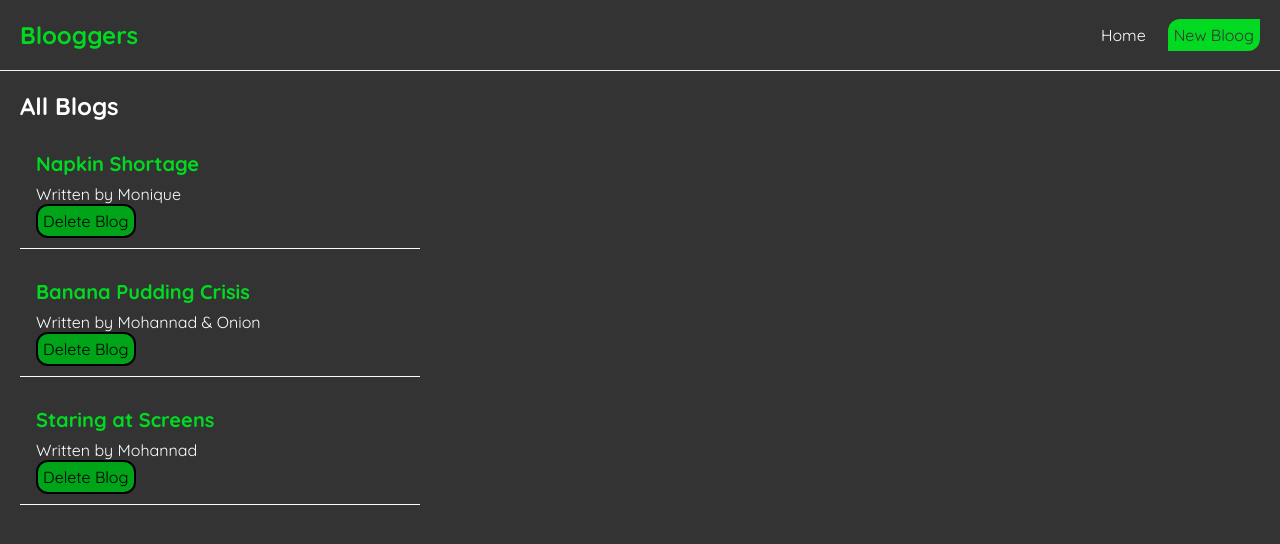
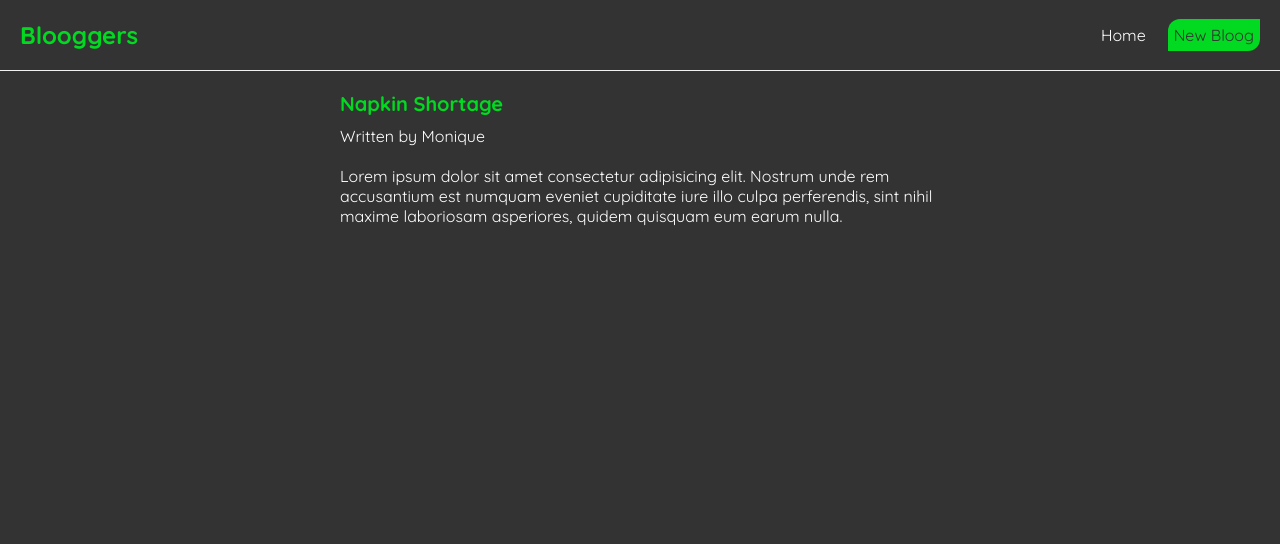
Before and after one commit to MuhannadPwC/react-practice, a React (Create React App) app: page /blogs/1 in a window 1280 px wide. Shown: the top 544 px of the page. Built offline with nearby package versions, Linux system fonts and the light colour scheme; data requests are answered from the project's data file.

Commit message:
added routing and blog details

```diff
--- a/data/db.json
+++ b/data/db.json
@@ -2,19 +2,19 @@
   "blogs": [
     {
       "title": "Napkin Shortage",
-      "body": "lorem ipsum...",
+      "body": "Lorem ipsum dolor sit amet consectetur adipisicing elit. Nostrum unde rem accusantium est numquam eveniet cupiditate iure illo culpa perferendis, sint nihil maxime laboriosam asperiores, quidem quisquam eum earum nulla.",
       "author": "Monique",
       "id": 1
     },
     {
       "title": "Banana Pudding Crisis",
-      "body": "lorem ipsum...",
+      "body": "Lorem ipsum dolor sit amet consectetur adipisicing elit. Nostrum unde rem accusantium est numquam eveniet cupiditate iure illo culpa perferendis, sint nihil maxime laboriosam asperiores, quidem quisquam eum earum nulla.",
       "author": "Mohannad & Onion",
       "id": 2
     },
     {
       "title": "Staring at Screens",
-      "body": "No words, no answers, head empty",
+      "body": "Lorem ipsum dolor sit amet consectetur adipisicing elit. Nostrum unde rem accusantium est numquam eveniet cupiditate iure illo culpa perferendis, sint nihil maxime laboriosam asperiores, quidem quisquam eum earum nulla.",
       "author": "Mohannad",
       "id": 3
     }
--- a/package.json
+++ b/package.json
@@ -8,6 +8,7 @@
     "@testing-library/user-event": "^13.5.0",
     "react": "^18.2.0",
     "react-dom": "^18.2.0",
+    "react-router-dom": "^5.3.4",
     "react-scripts": "5.0.1",
     "web-vitals": "^2.1.4"
   },
--- a/src/App.js
+++ b/src/App.js
@@ -1,15 +1,29 @@
 import NavBar from "./NavBar";
 import Home from "./Home";
+import { BrowserRouter as Router, Route, Switch } from "react-router-dom";
+import Create from "./Create";
+import BlogDetails from "./BlogDetails";
 
 function App() {
-
   return (
-    <div className="App">
-      <NavBar />
-      <div className="content">
-        <Home />
+    <Router>
+      <div className="App">
+        <NavBar />
+        <div className="content">
+          <Switch>
+            <Route exact path="/">
+              <Home />
+            </Route>
+            <Route path="/create">
+              <Create />
+            </Route>
+            <Route path="/blogs/:id">
+              <BlogDetails />
+            </Route>
+          </Switch>
+        </div>
       </div>
-    </div>
+    </Router>
   );
 }
 
--- /dev/null
+++ b/src/BlogDetails.js
@@ -0,0 +1,27 @@
+import { useParams } from "react-router-dom";
+import useFetch from "./useFetch";
+
+const BlogDetails = () => {
+  const { id } = useParams();
+  const {
+    data: blog,
+    error,
+    isLoading,
+  } = useFetch("http://localhost:8000/blogs/" + id);
+
+  return (
+    <div className="blog-details">
+      {isLoading && <div>Loading...</div>}
+      {error && <div>{error}</div>}
+      { blog && (
+        <article>
+          <h2>{blog.title}</h2>
+          <p>Written by {blog.author}</p>
+          <div>{blog.body}</div>
+        </article>
+      )}
+    </div>
+  );
+};
+
+export default BlogDetails;
--- a/src/BlogList.js
+++ b/src/BlogList.js
@@ -1,4 +1,6 @@
-const BlogList = ({blogs, title, deleteBlog}) => {
+import { Link } from "react-router-dom";
+
+const BlogList = ({blogs, title}) => {
   /* const blogs = props.blogs;
   const title = props.title; */
 
@@ -7,9 +9,10 @@
       <h2>{title}</h2>
       {blogs.map((blog) => (
         <div className="blog-preview" key={blog.id}>
-          <h2>{blog.title}</h2>
-          <p>Written by {blog.author}</p>
-          <button onClick={() => deleteBlog(blog.id)} className="delete">Delete Blog</button>
+          <Link to={`/blogs/${blog.id}`}>
+            <h2>{blog.title}</h2>
+            <p>Written by {blog.author}</p>
+          </Link>
         </div>
       ))}
     </div>
--- /dev/null
+++ b/src/Create.js
@@ -0,0 +1,9 @@
+const Create = () => {
+  return (
+    <div className="create">
+      <h2>Add new Blog</h2>
+    </div>
+   );
+}
+
+export default Create;
--- a/src/Home.js
+++ b/src/Home.js
@@ -1,27 +1,18 @@
-import { useState, useEffect } from "react";
 import BlogList from "./BlogList";
+import useFetch from "./useFetch";
+
 
 const Home = () => {
-  const [blogs, setBlogs] = useState([]);
 
-  const deleteBlog = (id) => {
-    const newBlogs = blogs.filter((blog) => blog.id !== id);
-    setBlogs(newBlogs);
-  };
-
-  useEffect(() => {
-    fetch('http://localhost:8000/blogs')
-    .then(res => {
-      return res.json();
-    })
-    .then((data) => {
-      setBlogs(data);
-    });
-  }, []);
+  const {data: blogs, isLoading, error} = useFetch("http://localhost:8000/blogs")
 
   return (
     <div className="home">
-      <BlogList blogs={blogs} title="All Blogs" deleteBlog={deleteBlog} />
+      {error && <div>{error}</div>}
+      {isLoading && <div>Loading...</div>}
+      {blogs && (
+        <BlogList blogs={blogs} title="All Blogs" />
+      )}
     </div>
   );
 };
--- a/src/NavBar.js
+++ b/src/NavBar.js
@@ -1,10 +1,12 @@
+import { Link } from "react-router-dom";
+
 const NavBar = () => {
   return (
     <nav className="navbar">
       <h1>Blooggers</h1>
       <div className="links">
-        <a href="/">Home</a>
-        <a href="/create" className="btn">New Bloog</a>
+        <Link to="/">Home</Link>
+        <Link to="/create" className="btn">New Bloog</Link>
       </div>
     </nav>
   );
--- a/src/index.css
+++ b/src/index.css
@@ -42,7 +42,8 @@
   box-shadow: 4px 4px 10px black;
 }
 .content {
-  max-width: 400px;
+  max-width: 600px;
+  margin: 0 auto;
   padding: 20px;
 }
 /* blog previews / list */
@@ -73,3 +74,24 @@
   box-shadow: 4px 4px 10px black;
   background-color: #01da21;
 }
+
+.blog-preview a {
+  text-decoration: none;
+}
+/* blog details page */
+.blog-details h2 {
+  font-size: 20px;
+  color: #01da21;
+  margin-bottom: 10px;
+}
+.blog-details div {
+  margin: 20px 0;
+}
+.blog-details button {
+  background: #f1356d;
+  color: #fff;
+  border: 0;
+  padding: 8px;
+  border-radius: 8px;
+  cursor: pointer;
+}
--- /dev/null
+++ b/src/useFetch.js
@@ -0,0 +1,40 @@
+import { useState, useEffect } from "react";
+
+const useFetch = (url) => {
+  const [data, setData] = useState();
+  const [isLoading, setIsLoading] = useState(true);
+  const [error, setError] = useState(null);
+
+  useEffect(() => {
+    const abortCont = new AbortController();
+
+    setTimeout(() => {
+      fetch(url, {signal: abortCont.signal})
+        .then((res) => {
+          if (!res.ok) {
+            throw Error("Data could not be fetched");
+          }
+          return res.json();
+        })
+        .then((data) => {
+          setData(data);
+          setIsLoading(false);
+          setError(null);
+        })
+        .catch((err) => {
+          if(err.name === 'AbortError') {
+            console.log("fetch aborted");
+          } else {
+            setError(err.message);
+            setIsLoading(false);
+          }
+        });
+    }, 1000);
+
+    return () => abortCont.abort();
+  }, [url]);
+
+  return { data, isLoading, error };
+};
+
+export default useFetch;
```
Also changed, not shown: 1 other file (tests, documents, lock files or other folders).
